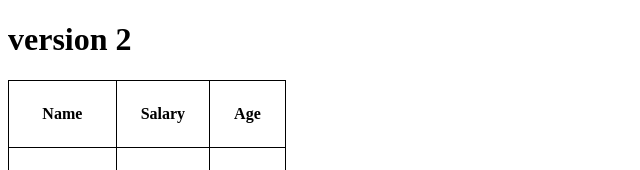
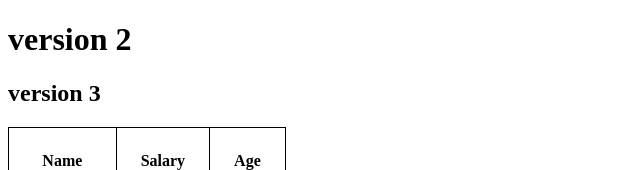
Before and after one commit to yellurinithinreddy/React-app, a React (Vite) app: page / in a window 1280 px wide. Shown: the top 170 px of the page, without its empty margins (0-640 px from the left). Built offline with nearby package versions, Linux system fonts and the light colour scheme.

Commit message:
version 3 changes

```diff
--- a/src/App.jsx
+++ b/src/App.jsx
@@ -13,6 +13,7 @@ const App=()=>{
     <Img></Img>
     <UnOrdList></UnOrdList> */}
     <h1>version 2</h1>
+    <h2>version 3</h2>
     <Table></Table>
     <Card></Card>
     </>
```
